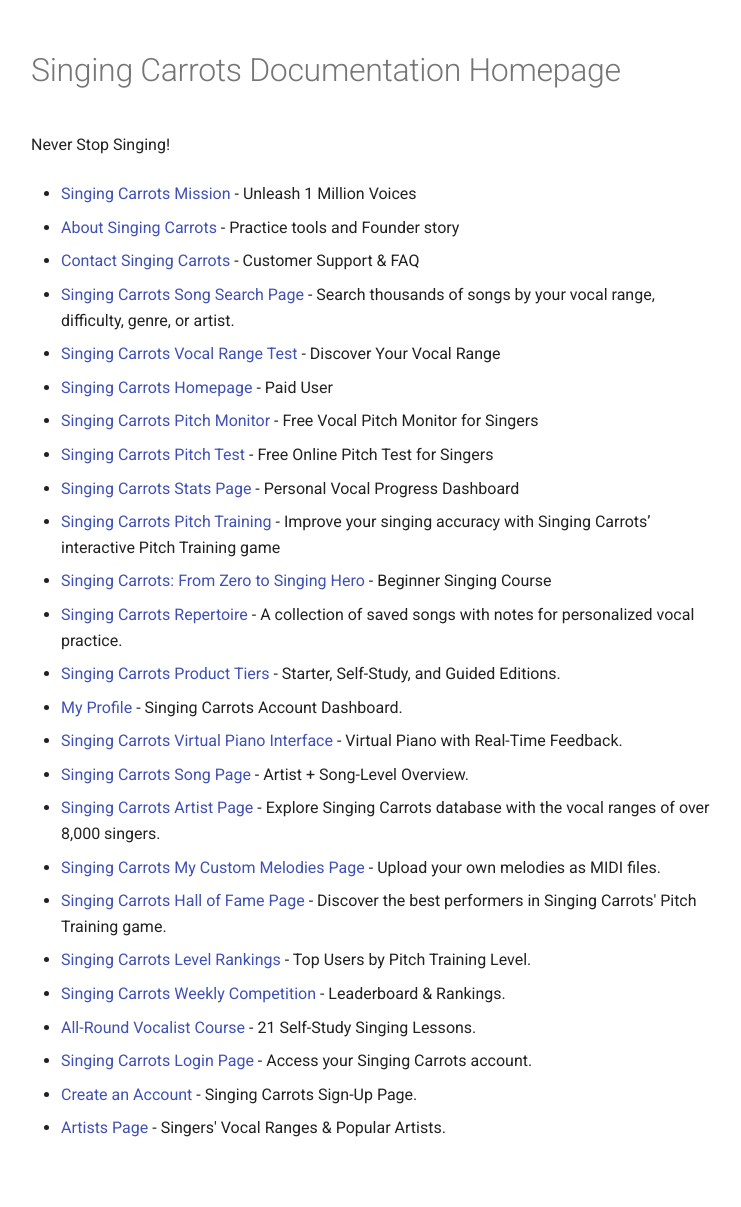
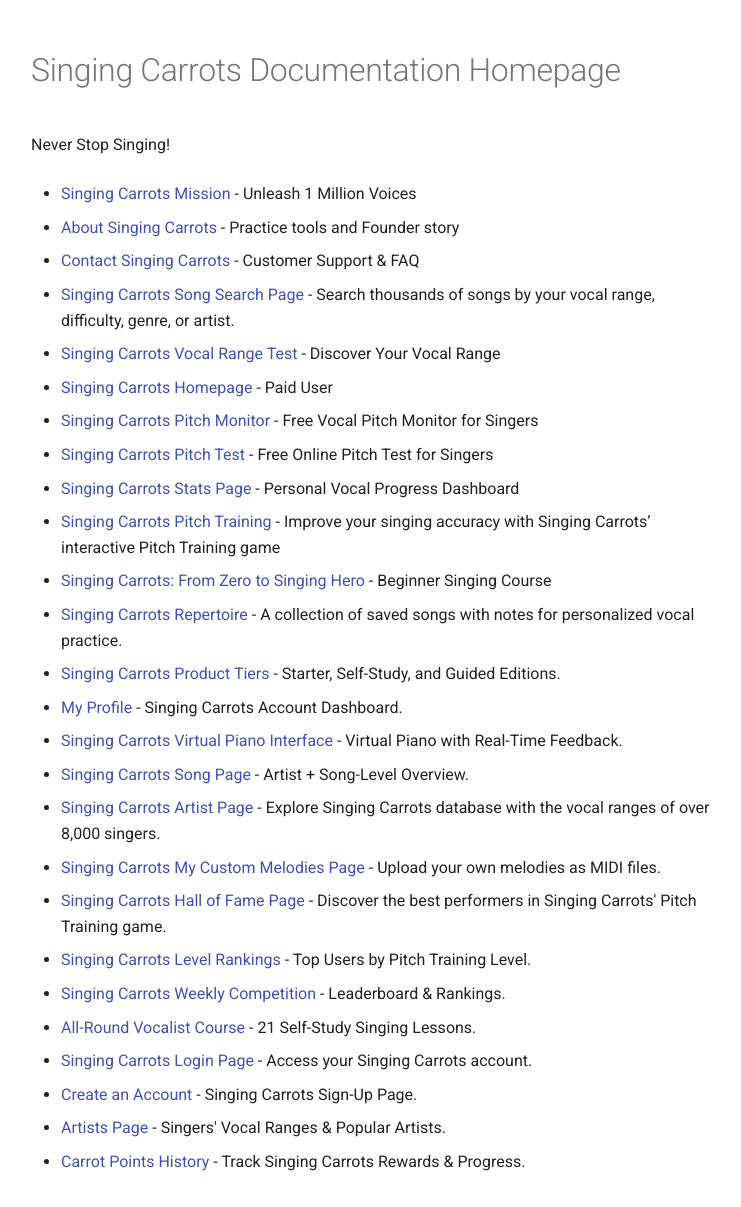
Before and after one commit to singingcarrots/docs, an MkDocs documentation site: the page built from docs/index.md, in a window 1280 px wide. Shown: the whole page, without its empty margins (265-1006 px from the left). Built offline with MkDocs 1.6.1 and Material for MkDocs 9.7.7, drawn with Linux system fonts in a browser that asks for light colours; before the commit the page ends 1173 px from its top, so only the background shows below that.

Commit message:
Update Pages “index”

```diff
--- a/docs/index.md
+++ b/docs/index.md
@@ -55,3 +55,5 @@
 * [Create an Account](https://singingcarrots.com/docs/singing-carrots-sign-up-page) - Singing Carrots Sign-Up Page.
 
 * [Artists Page](https://singingcarrots.com/docs/singing-carrots-artists-page) - Singers' Vocal Ranges & Popular Artists.
+
+* [Carrot Points History](https://singingcarrots.com/docs/singing-carrots-carrot-points-page) - Track Singing Carrots Rewards & Progress.
```
